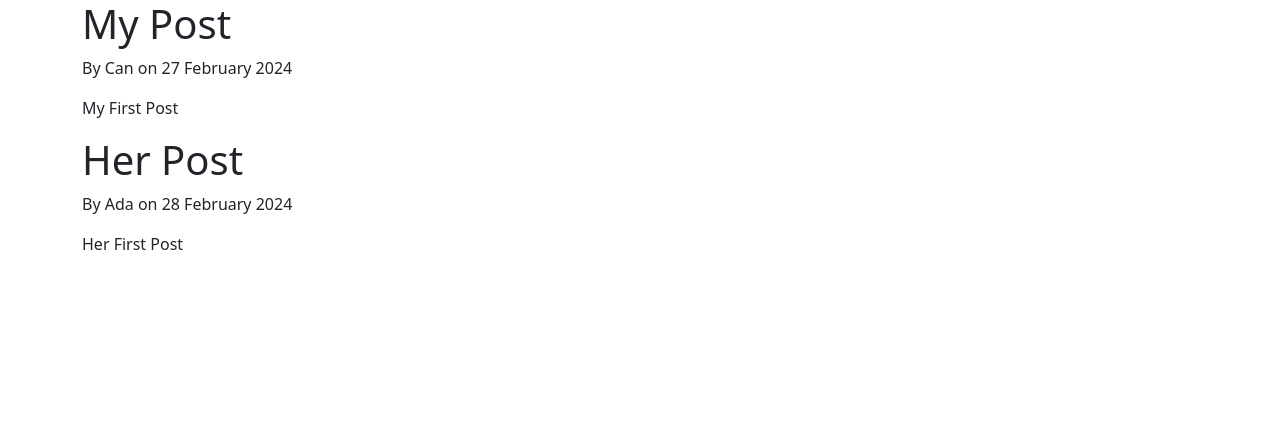
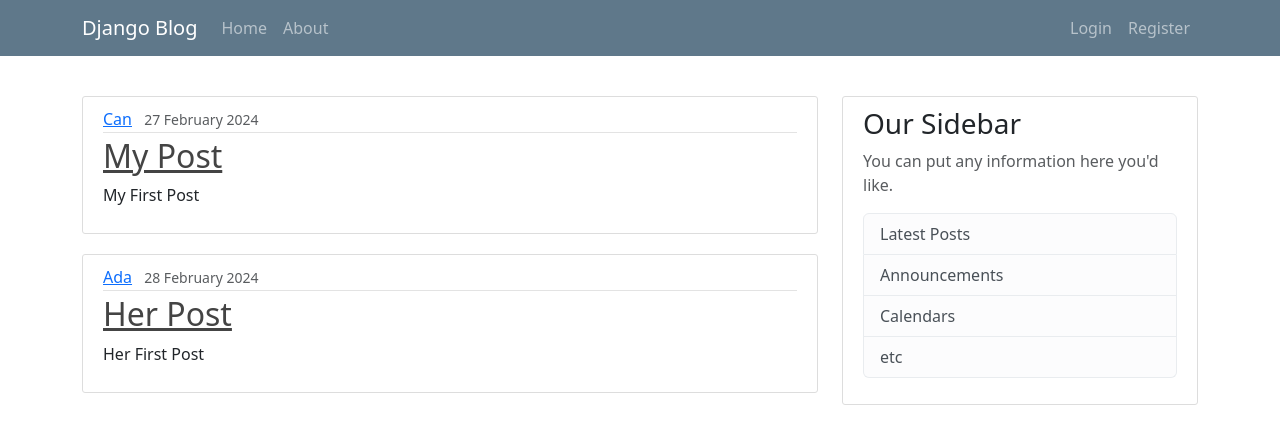
Before and after one commit to ahmetcan99/Social-Media-App, a Django app: page / in a window 1280 px wide. Shown: the top 444 px of the page. Run offline with Django 5.2, Linux system fonts and the light colour scheme.

Commit message:
added main.css and configured base.html

```diff
--- /dev/null
+++ b/djangoWebApp/blog/static/blog/main.css
@@ -0,0 +1,84 @@
+body {
+    background: #fafafa;
+    color: #333333;
+    margin-top: 5rem;
+  }
+
+  h1, h2, h3, h4, h5, h6 {
+    color: #444444;
+  }
+
+  ul {
+    margin: 0;
+  }
+
+  .bg-steel {
+    background-color: #5f788a;
+  }
+
+  .site-header .navbar-nav .nav-link {
+    color: #cbd5db;
+  }
+
+  .site-header .navbar-nav .nav-link:hover {
+    color: #ffffff;
+  }
+
+  .site-header .navbar-nav .nav-link.active {
+    font-weight: 500;
+  }
+
+  .content-section {
+    background: #ffffff;
+    padding: 10px 20px;
+    border: 1px solid #dddddd;
+    border-radius: 3px;
+    margin-bottom: 20px;
+  }
+
+  .article-title {
+    color: #444444;
+  }
+
+  a.article-title:hover {
+    color: #428bca;
+    text-decoration: none;
+  }
+
+  .article-content {
+    white-space: pre-line;
+  }
+
+  .article-img {
+    height: 65px;
+    width: 65px;
+    margin-right: 16px;
+  }
+
+  .article-metadata {
+    padding-bottom: 1px;
+    margin-bottom: 4px;
+    border-bottom: 1px solid #e3e3e3
+  }
+
+  .article-metadata a:hover {
+    color: #333;
+    text-decoration: none;
+  }
+
+  .article-svg {
+    width: 25px;
+    height: 25px;
+    vertical-align: middle;
+  }
+
+  .account-img {
+    height: 125px;
+    width: 125px;
+    margin-right: 20px;
+    margin-bottom: 16px;
+  }
+
+  .account-heading {
+    font-size: 2.5rem;
+  }
--- a/djangoWebApp/blog/templates/blog/base.html
+++ b/djangoWebApp/blog/templates/blog/base.html
@@ -1,8 +1,12 @@
+{% load static %}
 <!doctype html>
 <html lang="en">
   <head>
     <meta charset="utf-8">
     <meta name="viewport" content="width=device-width, initial-scale=1">
+
+    <link rel="stylesheet" type="text/css" href="{% static 'blog/main.css' %}">
+
     {% if title %}
         <title>Django Blog - {{ title }}</title>
     {% else %}
@@ -10,10 +14,54 @@
     {% endif %}
     <link href="https://cdn.jsdelivr.net/npm/bootstrap@5.3.3/dist/css/bootstrap.min.css" rel="stylesheet" integrity="sha384-QWTKZyjpPEjISv5WaRU9OFeRpok6YctnYmDr5pNlyT2bRjXh0JMhjY6hW+ALEwIH" crossorigin="anonymous">
   </head>
-  <body>
-    <div class="container">
-        {% block content %}{% endblock %}
-    </div>
+    <nav class="navbar navbar-expand-lg navbar-dark bg-steel fixed-top">
+        <div class="container">
+            <a class="navbar-brand" href="{% url 'blogHome' %}">Django Blog</a>
+                <button class="navbar-toggler" type="button" data-bs-toggle="collapse" data-bs-target="#navbarNav" aria-controls="navbarNav" aria-expanded="false" aria-label="Toggle navigation">
+                    <span class="navbar-toggler-icon"></span>
+                </button>
+            <div class="collapse navbar-collapse" id="navbarNav">
+                <ul class="navbar-nav me-auto">
+                    <li class="nav-item">
+                        <a class="nav-link" aria-current="page" href="{% url 'blogHome' %}">Home</a>
+                    </li>
+                    <li class="nav-item">
+                        <a class="nav-link" href="{% url 'blogAbout' %}">About</a>
+                    </li>
+                </ul>
+                    <!-- Navbar Right Side -->
+                <ul class="navbar-nav">
+                    <li class="nav-item">
+                        <a class="nav-link" href="#">Login</a>
+                    </li>
+                    <li class="nav-item">
+                        <a class="nav-link" href="#" >Register</a>
+                    </li>
+                </ul>
+            </div>
+        </div>
+    </nav>
+
+    <main role="main" class="container mt-5 pt-5">
+        <div class="row">
+          <div class="col-md-8">
+            {% block content %}{% endblock %}
+          </div>
+          <div class="col-md-4">
+            <div class="content-section">
+              <h3>Our Sidebar</h3>
+              <p class="text-muted">You can put any information here you'd like.
+                </p><ul class="list-group">
+                  <li class="list-group-item list-group-item-light">Latest Posts</li>
+                  <li class="list-group-item list-group-item-light">Announcements</li>
+                  <li class="list-group-item list-group-item-light">Calendars</li>
+                  <li class="list-group-item list-group-item-light">etc</li>
+                </ul>
+              <p></p>
+            </div>
+          </div>
+        </div>
+    </main>
 
     <script src="https://cdn.jsdelivr.net/npm/bootstrap@5.3.3/dist/js/bootstrap.bundle.min.js" integrity="sha384-YvpcrYf0tY3lHB60NNkmXc5s9fDVZLESaAA55NDzOxhy9GkcIdslK1eN7N6jIeHz" crossorigin="anonymous"></script>
   </body>
--- a/djangoWebApp/blog/templates/blog/home.html
+++ b/djangoWebApp/blog/templates/blog/home.html
@@ -1,8 +1,17 @@
 {% extends "blog/base.html" %}
 {% block content %}
     {% for post in posts %}
-        <h1>{{ post.title }}</h1>
-        <p>By {{ post.author }} on {{ post.datePosted }}</p>
-        <p>{{ post.content }}</p>
+        <article class="media content-section">
+            <div class="media-body">
+            <div class="article-metadata">
+                <a class="me-2" href="#">{{ post.author }}</a>
+                <small class="text-muted">{{ post.datePosted }}</small>
+            </div>
+            <h2><a class="article-title" href="#">{{ post.title }}</a></h2>
+            <p class="article-content">{{ post.content }}</p>
+            </div>
+        </article>
     {% endfor %}
+
+
 {% endblock content %}
```
